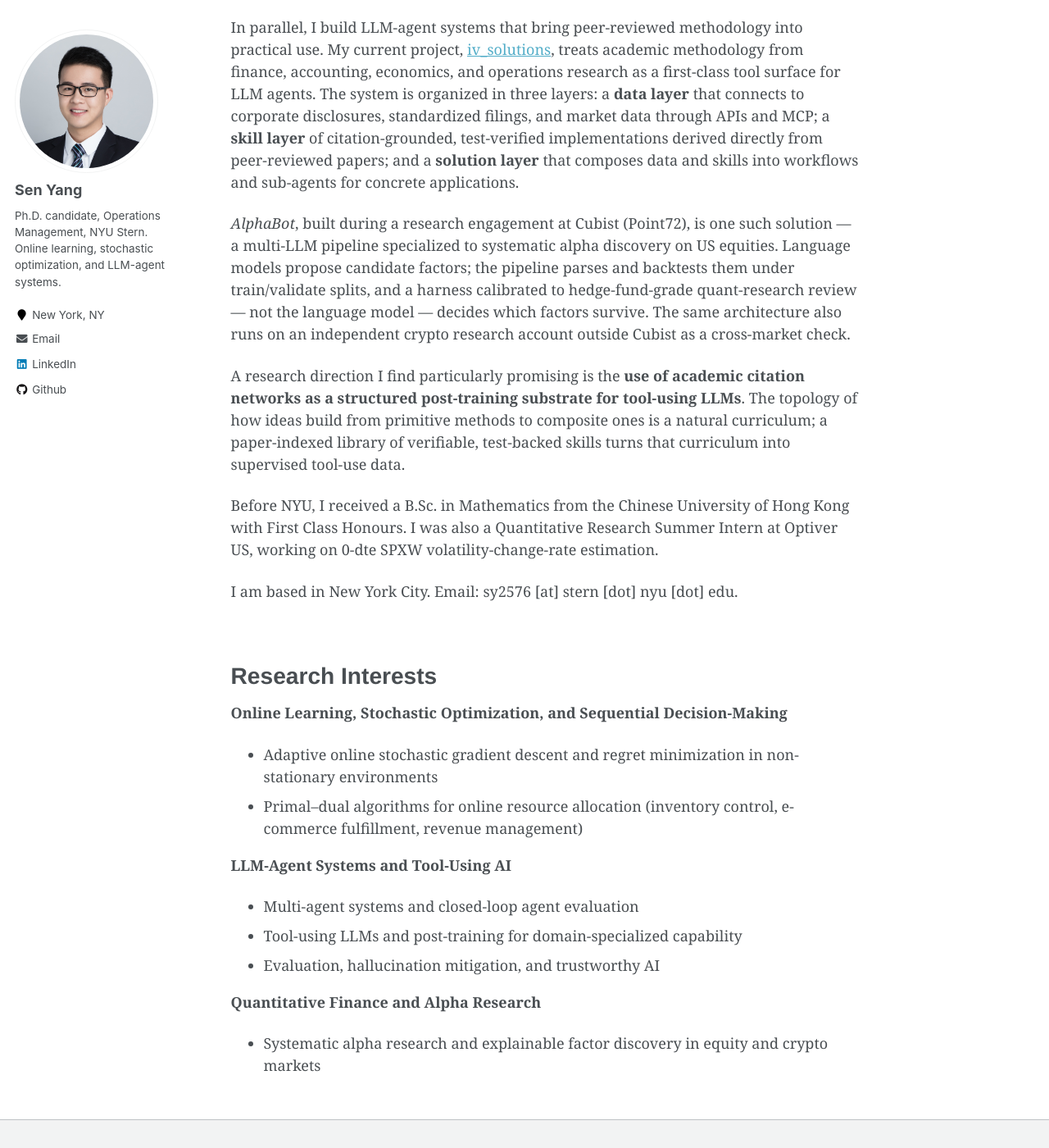
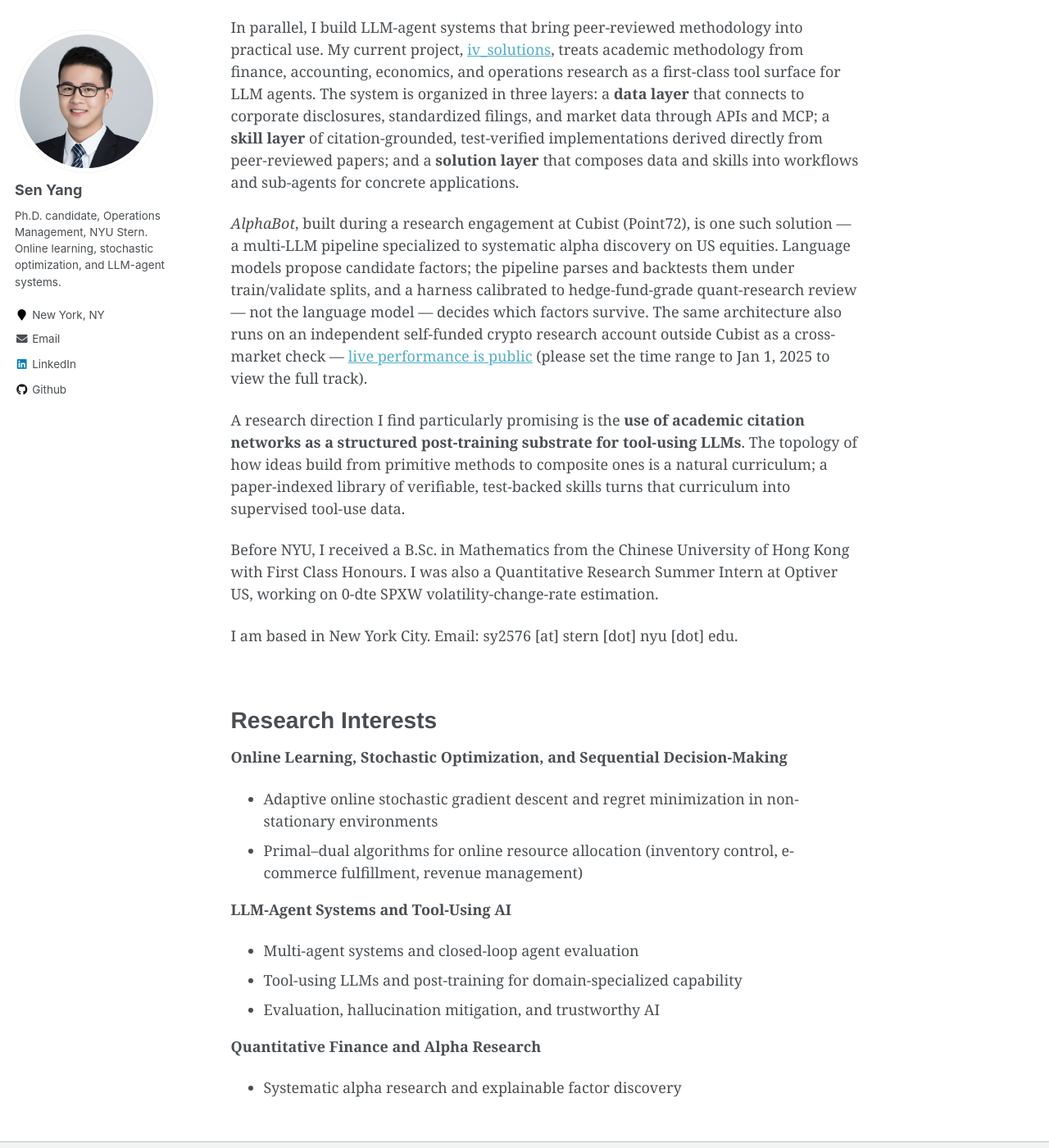
Before and after one commit to SenYangOM/SenYangOM.github.io, a Jekyll site: the page built from _pages/about.md, in a window 1280 px wide and 1400 px high, scrolled down 484 px. Shown: the whole window at 82% size. Built offline with Jekyll 4.4.1, drawn with Linux system fonts in a browser that asks for light colours.

Commit message:
Add public live-performance link; trim alpha-research bullet
Add the public dashboard link for the self-funded crypto research
account on both the landing page and the projects page, with a note
to set the time range to Jan 1, 2025 for the full track. Drop the
"in equity and crypto markets" qualifier from the Research Interests
bullet.

```diff
--- a/_pages/about.md
+++ b/_pages/about.md
@@ -14,7 +14,7 @@ I am a final-year Ph.D. candidate in Operations Management at NYU Stern, advised
 
 In parallel, I build LLM-agent systems that bring peer-reviewed methodology into practical use. My current project, [iv_solutions](https://github.com/SenYangOM/iv_solutions), treats academic methodology from finance, accounting, economics, and operations research as a first-class tool surface for LLM agents. The system is organized in three layers: a **data layer** that connects to corporate disclosures, standardized filings, and market data through APIs and MCP; a **skill layer** of citation-grounded, test-verified implementations derived directly from peer-reviewed papers; and a **solution layer** that composes data and skills into workflows and sub-agents for concrete applications.
 
-*AlphaBot*, built during a research engagement at Cubist (Point72), is one such solution — a multi-LLM pipeline specialized to systematic alpha discovery on US equities. Language models propose candidate factors; the pipeline parses and backtests them under train/validate splits, and a harness calibrated to hedge-fund-grade quant-research review — not the language model — decides which factors survive. The same architecture also runs on an independent crypto research account outside Cubist as a cross-market check.
+*AlphaBot*, built during a research engagement at Cubist (Point72), is one such solution — a multi-LLM pipeline specialized to systematic alpha discovery on US equities. Language models propose candidate factors; the pipeline parses and backtests them under train/validate splits, and a harness calibrated to hedge-fund-grade quant-research review — not the language model — decides which factors survive. The same architecture also runs on an independent self-funded crypto research account outside Cubist as a cross-market check — [live performance is public](https://dash.300k.xyz/group/300kinvestorshowcaseaccounts?period=30d) (please set the time range to Jan 1, 2025 to view the full track).
 
 A research direction I find particularly promising is the **use of academic citation networks as a structured post-training substrate for tool-using LLMs**. The topology of how ideas build from primitive methods to composite ones is a natural curriculum; a paper-indexed library of verifiable, test-backed skills turns that curriculum into supervised tool-use data.
 
@@ -36,4 +36,4 @@ I am based in New York City. Email: sy2576 [at] stern [dot] nyu [dot] edu.
 - Evaluation, hallucination mitigation, and trustworthy AI
 
 **Quantitative Finance and Alpha Research**
-- Systematic alpha research and explainable factor discovery in equity and crypto markets
+- Systematic alpha research and explainable factor discovery
```
Also changed, not shown: _pages/projects.md (+1 -1 lines).
